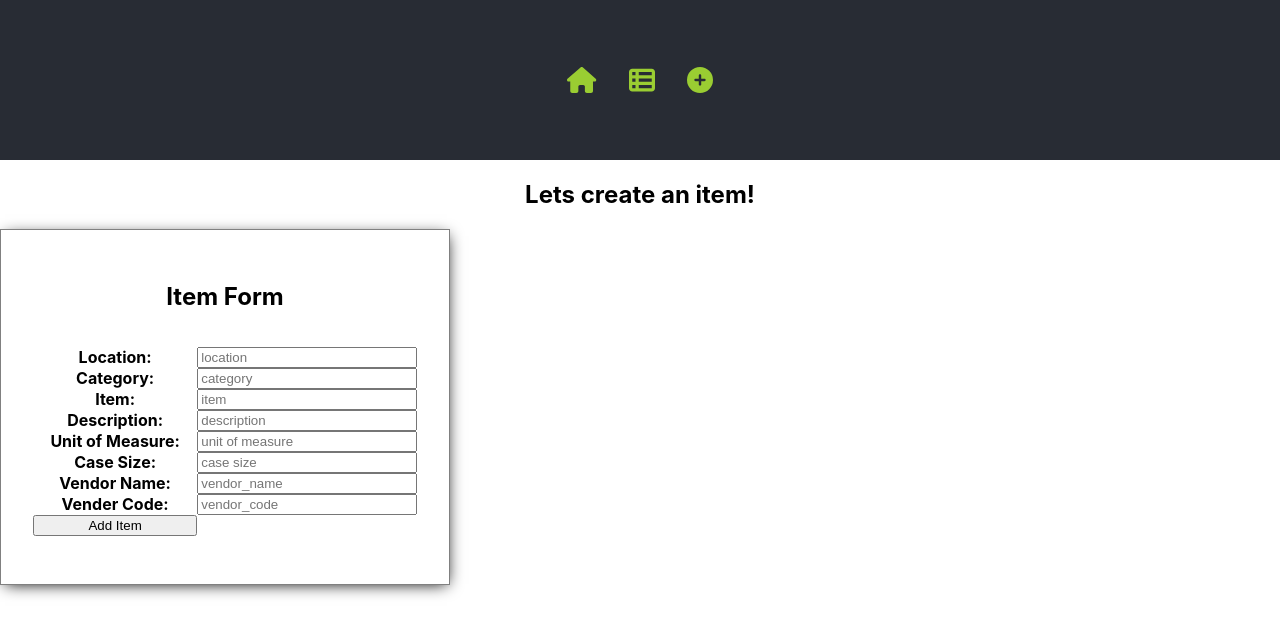
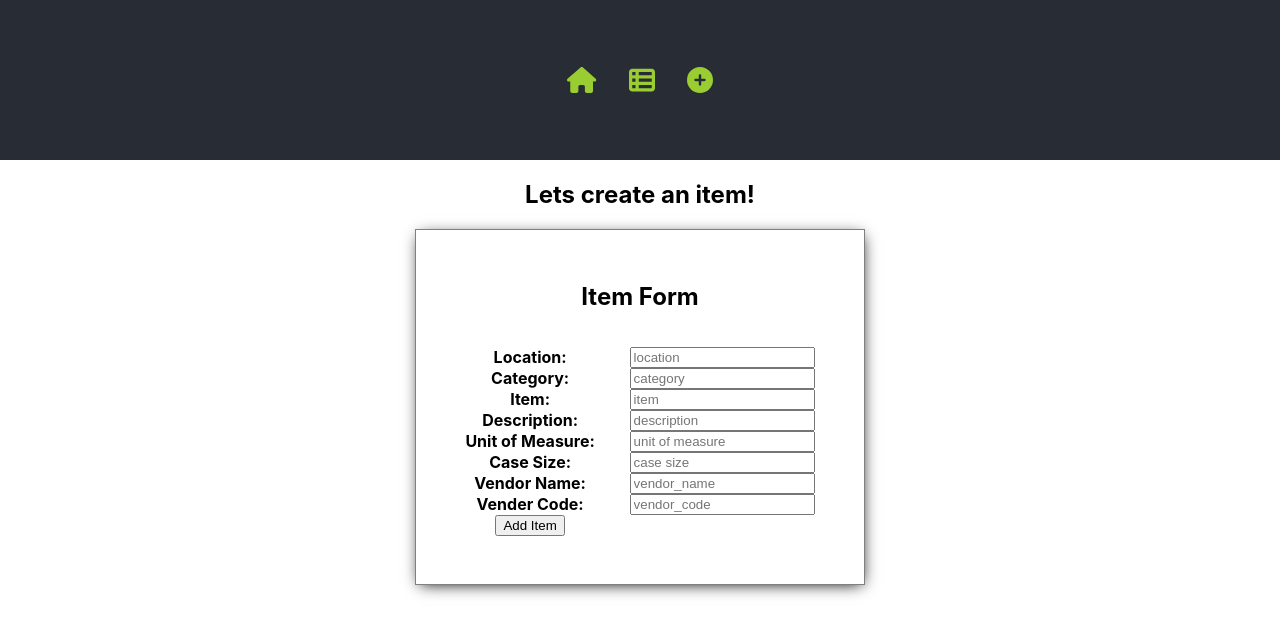
Before and after one commit to Job85/Restaurant-Inventory-App, a React (Create React App) app in the folder client/: page /new in a window 1280 px wide. Shown: the top 636 px of the page. Built offline with nearby package versions, Linux system fonts and the light colour scheme.

Commit message:
centered .card with margin: 0 auto;

```diff
--- a/client/src/App.css
+++ b/client/src/App.css
@@ -17,8 +17,13 @@
   color: #61dafb;
 } */
 
+.card {
+  margin: 0 auto;
+}
+
 .cardUl {
   display: grid;
+  place-items: center;
   grid-template-areas:
     "location locationInput"
     "category categoryInput"
@@ -28,6 +33,7 @@
     "case caseInput"
     "vendor vendorInput"
     "vc vcInput"
+    "addButton addButton"
   ;
   list-style-type: none;
   padding-left: 0;
@@ -77,10 +83,14 @@
   align-items: center;
 }
 
+.addButton {
+  grid-area: addButton;
+}
+
 .create {
-  /* display: flex;
-  flex-direction: column;
-  align-items: center; */
+  /* display: flex; */
+  /* justify-content: center; */
+  /* align-items: center; */
 }
 
 .card {
@@ -94,6 +104,11 @@
   flex-direction: column;
 }
 
+.createForm {
+  display: flex;
+  align-items: center;
+}
+
 .navbar a {
   color: yellowgreen;
   margin: 0 1rem;
```
